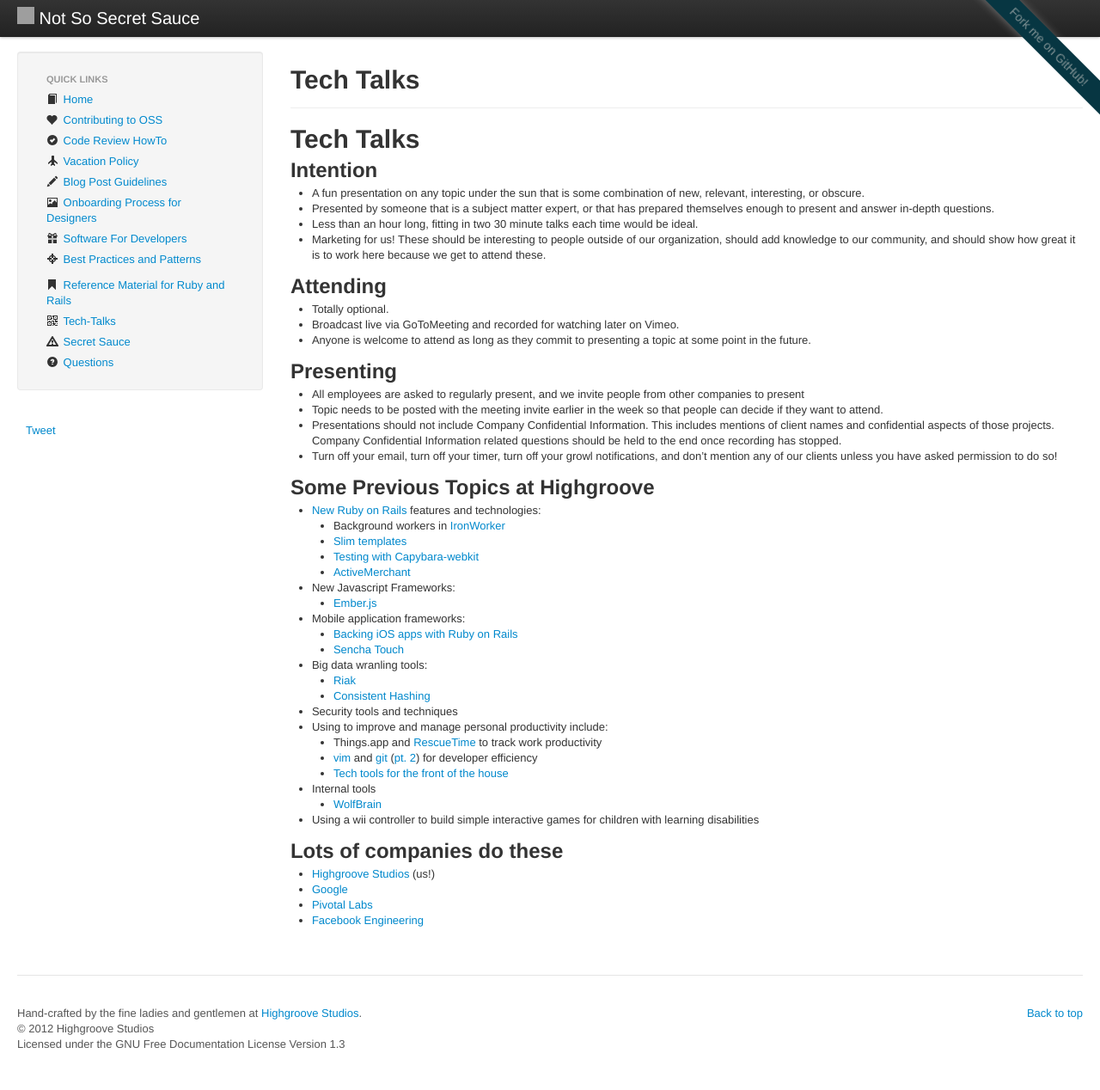
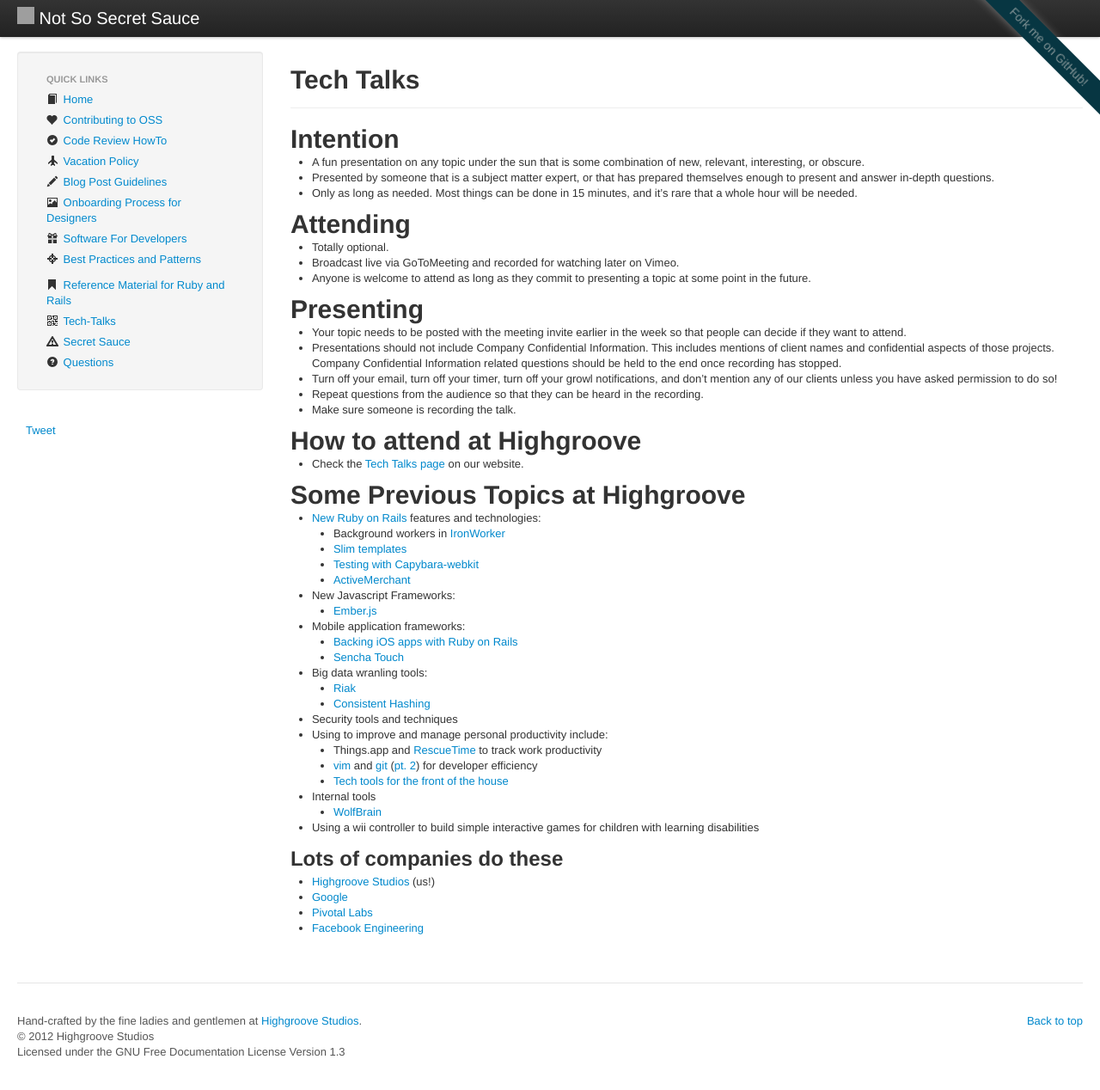
Before and after one commit to daveworth/not-so-secret-sauce, a Jekyll site: the page built from topics/tech-talks.md, in a window 1280 px wide and 1269 px high. Shown: the whole window at 86% size. Built offline with Jekyll 4.4.1, drawn with Linux system fonts in a browser that asks for light colours; nearby versions of some CDN libraries; comment, search, counter and statistics services are not loaded; grey boxes are pictures that could not be loaded.

Commit message:
Tech Talks page update

```diff
--- a/topics/tech-talks.md
+++ b/topics/tech-talks.md
@@ -4,29 +4,31 @@
 description: Tech-Talks - What?  When?  Where? How?
 ---
 
-# Tech Talks
-
-## Intention
+# Intention
 
 * A fun presentation on any topic under the sun that is some combination of new, relevant, interesting, or obscure.
 * Presented by someone that is a subject matter expert, or that has prepared themselves enough to present and answer in-depth questions.
-* Less than an hour long,  fitting in two 30 minute talks each time would be ideal.
-* Marketing for us!  These should be interesting to people outside of our organization, should add knowledge to our community, and should show how great it is to work here because we get to attend these.
+* Only as long as needed. Most things can be done in 15 minutes, and it's rare that a whole hour will be needed.
 
-## Attending
+# Attending
 
 * Totally optional.
 * Broadcast live via GoToMeeting and recorded for watching later on Vimeo.
 * Anyone is welcome to attend as long as they commit to presenting a topic at some point in the future.
 
-## Presenting
+# Presenting
 
-* All employees are asked to regularly present, and we invite people from other companies to present
-* Topic needs to be posted with the meeting invite earlier in the week so that people can decide if they want to attend.
+* Your topic needs to be posted with the meeting invite earlier in the week so that people can decide if they want to attend.
 * Presentations should not include Company Confidential Information. This includes mentions of client names and confidential aspects of those projects.  Company Confidential Information related questions should be held to the end once recording has stopped.
 * Turn off your email, turn off your timer, turn off your growl notifications, and don't mention any of our clients unless you have asked permission to do so!
+* Repeat questions from the audience so that they can be heard in the recording.
+* Make sure someone is recording the talk.
 
-## Some Previous Topics at Highgroove
+# How to attend at Highgroove
+
+* Check the [Tech Talks page](http://highgroove.com/tech_talks.html) on our website.
+
+# Some Previous Topics at Highgroove
 
 * [New Ruby on Rails](https://vimeo.com/33167318) features and technologies:
   * Background workers in [IronWorker](https://vimeo.com/37828341)
```
